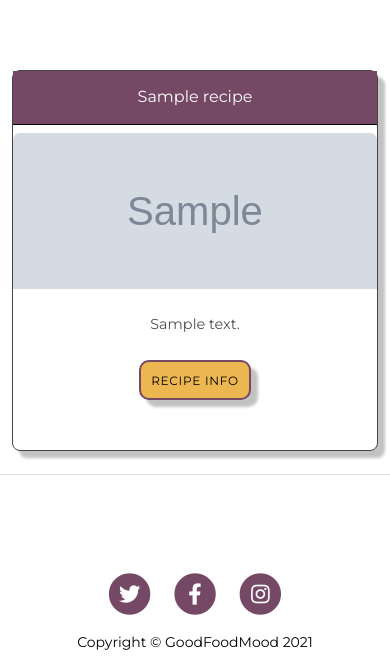
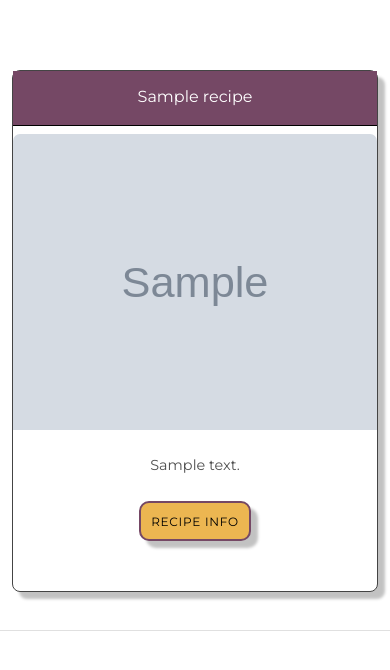
Before and after one commit to tony-reddington/goodfoodmood, a Flask app: page / in a window 390 px wide. Shown: the part 488-1158 px from the top of the page. Run offline with Flask 2, Linux system fonts and the light colour scheme; grey boxes marked "Sample" are stand-in pictures; a database or web service that is not in the repository returns one stand-in record (values such as "Sample title"); some libraries are stand-ins or nearby versions.

Commit message:
Updating style to stop to avoid image issues

```diff
--- a/static/css/style.css
+++ b/static/css/style.css
@@ -148,7 +148,7 @@ a {
 
 @media (max-width: 576px) {
     .index-profile-img {
-        height: 80vw;
+        height: 80vw !important;
     }
 
     .card-control {
```
